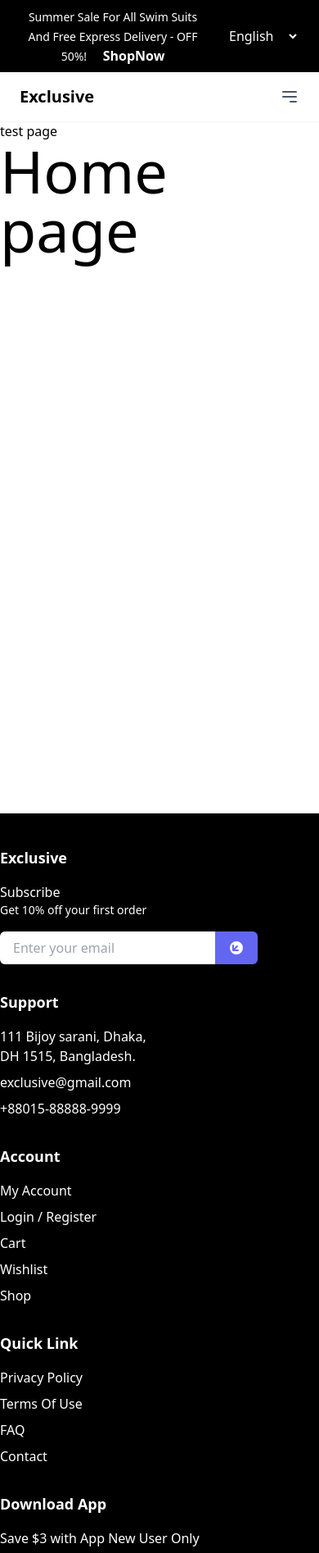
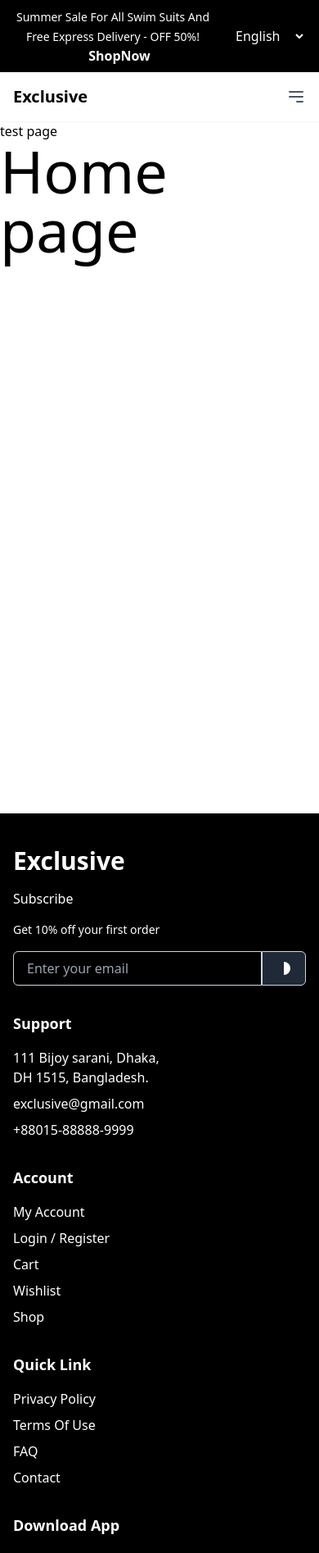
Before and after one commit to abdulbasetbappy/Ecommerce, a Nuxt app in the folder frontend/: page / in a window 390 px wide. Shown: the top 1894 px of the page at 82% size. Built offline with nearby package versions, Linux system fonts and the light colour scheme.

Commit message:
menus fix for tablet

```diff
--- a/frontend/components/Footer.vue
+++ b/frontend/components/Footer.vue
@@ -1,25 +1,26 @@
 <template>
-  <footer class="py-10 text-white bg-black">
-    <div class="container grid grid-cols-1 gap-8 mx-auto md:grid-cols-5">
+  <footer class="px-4 py-10 text-white bg-black ">
+    <div class="container mx-auto space-y-8 md:space-y-0 md:grid md:grid-cols-5 md:gap-8">
       <!-- Exclusive Section -->
-      <div>
-        <h2 class="text-lg font-semibold">Exclusive</h2>
+      <div class="space-y-4">
+        <h2 class="text-3xl font-semibold">Exclusive</h2>
         <p class="mt-4">Subscribe</p>
         <p class="text-sm">Get 10% off your first order</p>
         <form class="flex mt-4">
           <input
             type="email"
+            v-model="email"
             placeholder="Enter your email"
-            class="px-4 py-2 text-gray-800 border-0 rounded-l-md focus:outline-none focus:ring-2 focus:ring-indigo-500"
+            class="flex-1 px-4 py-2 text-gray-800 bg-transparent border border-gray-300 rounded-l-md focus:outline-none focus:ring-2 focus:ring-none"
           />
           <button
             type="submit"
-            class="px-4 py-2 text-white bg-indigo-500 rounded-r-md hover:bg-indigo-600 focus:outline-none focus:ring-2 focus:ring-indigo-500"
+            class="px-4 py-2 text-white bg-gray-800 border border-gray-300 rounded-r-md hover:bg-gray-700 focus:outline-none focus:ring-2 focus:ring-none"
           >
             <svg class="w-5 h-5" fill="currentColor" viewBox="0 0 20 20">
               <path
                 fill-rule="evenodd"
-                d="M10 18a8 8 0 100-16 8 8 0 000 16zm1.707-9.293a1 1 0 00-1.414-1.414L7 10.586V7a1 1 0 10-2 0v6a1 1 0 001 1h6a1 1 0 100-2H8.414l3.293-3.293z"
+                d="M10 18a8 8 0 100-16 8 8 0000 16zm1.707-9.293a1 1 0 00-1.414-1.414L7 10.586V7a1 1 0 10-2 0v6a1 1 0 001 1h6a1 1 0 100-2H8.414l3.293-3.293z"
                 clip-rule="evenodd"
               />
             </svg>
@@ -94,11 +95,13 @@
       </div>
     </div>
     <div class="mt-8 text-center text-gray-500">
-      &copy; Copyright Rimel 2022. All right reserved
+      &copy; Copyright Rimel 2022. All rights reserved.
     </div>
   </footer>
 </template>
 
 <script setup>
+import { ref } from 'vue';
 
+const email = ref('');
 </script>
--- a/frontend/components/Header.vue
+++ b/frontend/components/Header.vue
@@ -1,7 +1,7 @@
 <template>
   <div>
     <!-- Top header -->
-    <div class="px-6 py-2 text-white bg-black">
+    <div class="px-4 py-2 text-white bg-black lg:px-6">
       <div class="container flex items-center justify-between mx-auto">
         <div class="flex-1 text-center">
           <span class="text-sm">
@@ -24,29 +24,27 @@
     </div>
     <!-- Main header -->
     <header class="bg-white shadow-sm">
-      <div
-        class="container flex items-center justify-between px-6 py-4 mx-auto"
-      >
+      <div class="container flex items-center justify-between px-4 py-4 mx-auto lg:px-6">
         <!-- Logo -->
         <div class="flex items-center">
           <span class="text-xl font-semibold">Exclusive</span>
         </div>
         <!-- Navigation Links for larger screens -->
-        <nav class="hidden space-x-4 md:flex">
+        <nav class="hidden lg:flex space-x-14">
           <a
             v-for="menu in menus"
             :key="menu.text"
             :href="menu.link"
-            class="text-gray-600 hover:text-black"
+            class="font-bold text-black text-md hover:underline"
             >{{ menu.text }}</a
           >
         </nav>
         <!-- Icons and Menu button -->
-        <div class="flex items-center space-x-4">
+        <div class="flex items-center space-x-8">
           <!-- Menu button for smaller screens -->
           <button
             @click="toggleMenu"
-            class="text-gray-600 md:hidden hover:text-black focus:outline-none"
+            class="text-gray-600 lg:hidden hover:text-black focus:outline-none"
           >
             <svg
               class="w-6 h-6"
@@ -64,11 +62,11 @@
             </svg>
           </button>
           <!-- Search bar -->
-          <div class="relative hidden md:block">
+          <div class="relative hidden lg:block w-60">
             <input
               type="text"
               placeholder="What are you looking for?"
-              class="px-4 py-2 border border-gray-300 rounded-md focus:outline-none"
+              class="w-full px-4 py-2 border border-gray-300 rounded-md focus:outline-none"
             />
             <button
               class="absolute text-gray-600 transform -translate-y-1/2 right-2 top-1/2"
@@ -84,7 +82,7 @@
                   stroke-linecap="round"
                   stroke-linejoin="round"
                   stroke-width="2"
-                  d="M10 10a6 6 0 100-12 6 6 0 000 12zM21 21l-6-6"
+                  d="M10 10a6 6 0 100-12 6 6 0000 12zM21 21l-6-6"
                 ></path>
               </svg>
             </button>
@@ -93,7 +91,7 @@
           <button
             v-for="icon in icons"
             :key="icon.name"
-            class="hidden text-gray-600 hover:text-black focus:outline-none md:block"
+            class="hidden text-gray-600 lg:block hover:text-black focus:outline-none"
           >
             <svg
               :class="icon.class"
@@ -107,13 +105,13 @@
           </button>
         </div>
       </div>
-      <!-- Mobile menu -->
-      <div v-if="isMenuOpen" class="md:hidden">
+      <!-- Mobile and Tablet menu -->
+      <div v-if="isMenuOpen" class="block lg:hidden">
         <a
           v-for="menu in menus"
           :key="menu.text"
           :href="menu.link"
-          class="block px-4 py-2 text-gray-600 hover:bg-gray-100"
+          class="block px-4 py-2 text-lg text-black hover:underline"
           >{{ menu.text }}</a
         >
         <div class="px-4 py-2">
@@ -146,7 +144,7 @@
             <button
               v-for="icon in icons"
               :key="icon.name"
-              class="text-gray-600 hover:text-black focus:outline-none"
+              class="text-black hover:underline focus:outline-none"
             >
               <svg
                 :class="icon.class"
```
